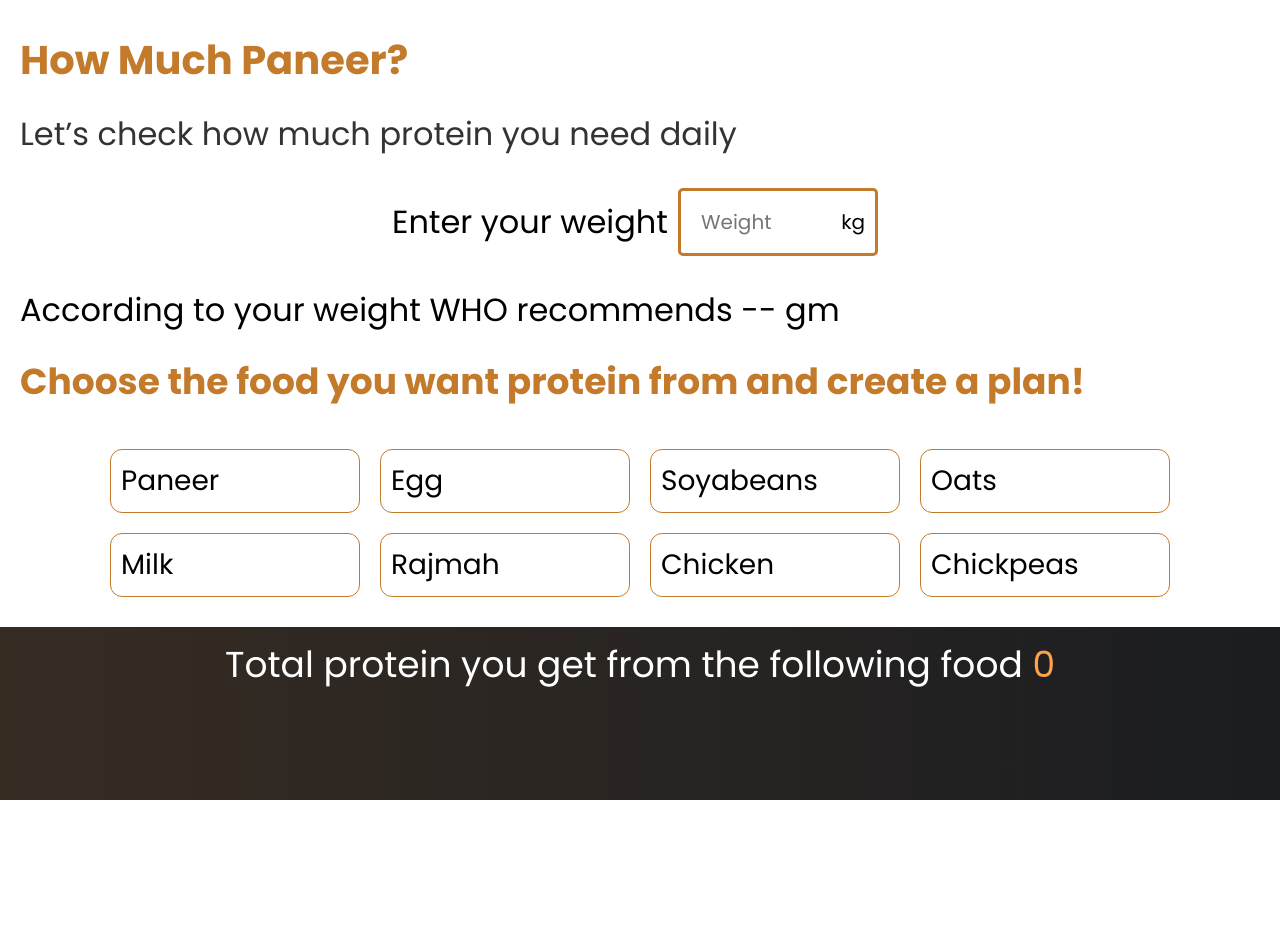
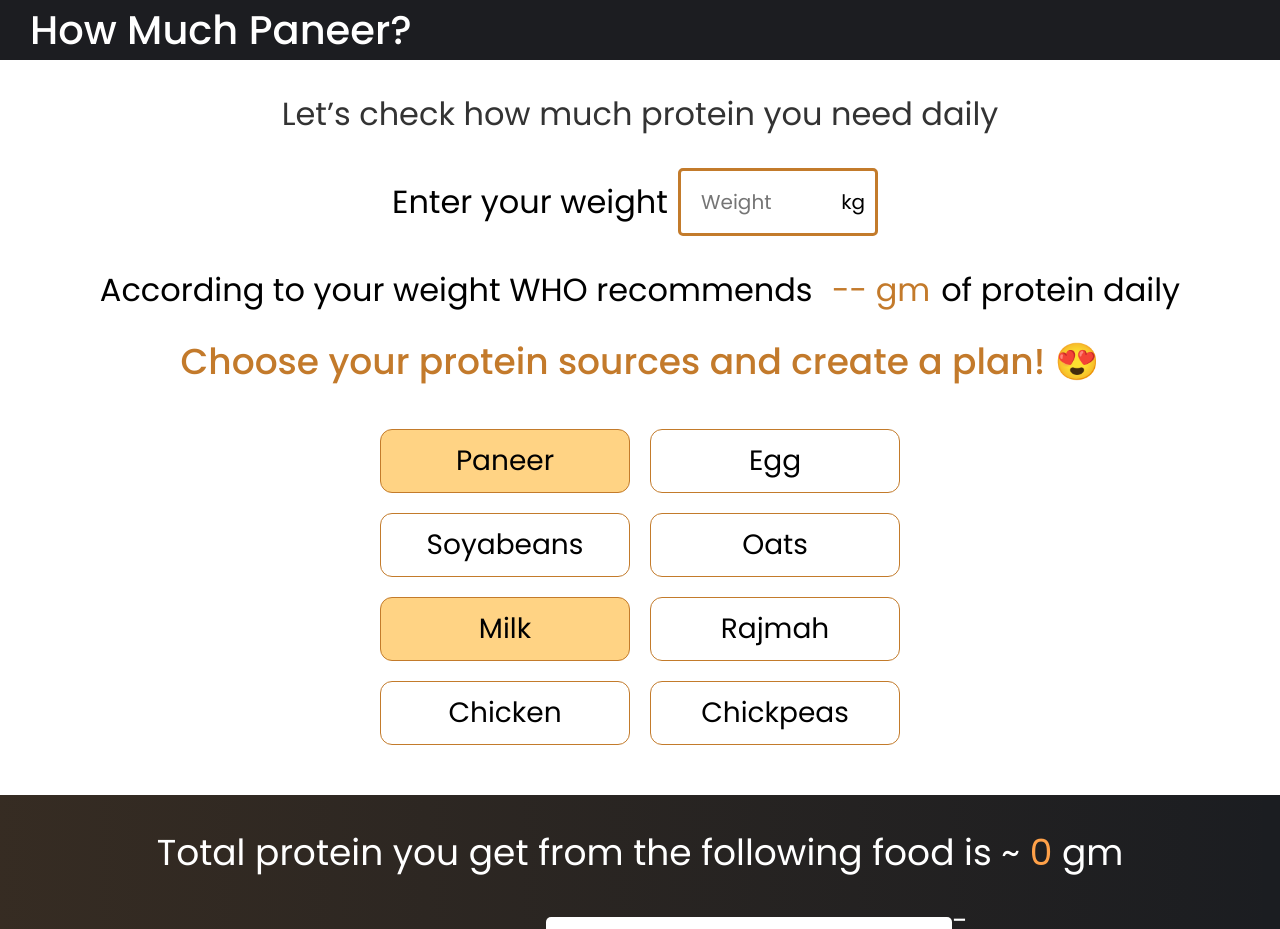
Before and after one commit to ayushrungta8/how_much_paneer, a React (Create React App) app: page / in a window 1280 px wide. Shown: the top 929 px of the page. Before the commit the page ends 800 px from the top, so only its background shows below. Built offline with nearby package versions, Linux system fonts and the light colour scheme.

Commit message:
updated db and design

```diff
--- a/src/HowMuch.jsx
+++ b/src/HowMuch.jsx
@@ -1,10 +1,18 @@
-import React, { useState } from "react";
+import React, { useEffect, useState } from "react";
 import styled from "styled-components";
 import foods from "./db";
 import ProteinTab from "./ProteinTab";
 const HowMuch = () => {
   const [weight, setWeight] = useState(0);
   const [foodList, setFoodList] = useState([...foods]);
+  const [contentContainerVisible, setContentContainerVisible] = useState(false);
+  useEffect(() => {
+    let visible = false;
+    foodList.forEach((food) => {
+      food.selected && (visible = true);
+    });
+    setContentContainerVisible(visible);
+  }, [foodList]);
 
   const handleCapsuleSelect = (e) => {
     console.log(e.target.id);
@@ -17,20 +25,29 @@ const HowMuch = () => {
 
   const handleQuantityChange = (e, food) => {
     // food.totalProtein = e.target.value / food.proteinContent;
-    console.log(e.target.value);
-    console.log(food);
+    // console.log(e.target.value);
+    // console.log(food);
     const tempFoodList = [...foodList];
     tempFoodList.forEach((item) => {
       item.id === food.id &&
-        (item.totalProtein = e.target.value / item.proteinContent);
+        (item.totalProtein = Math.ceil(e.target.value * item.proteinContent));
     });
     setFoodList(tempFoodList);
   };
 
   return (
     <Container>
-      <SubContainerVertical style={{ alignItems: "flex-start" }}>
-        <Heading>How Much Paneer?</Heading>
+      <Heading
+        style={{
+          backgroundColor: "#1C1D21",
+          width: "100%",
+          padding: "0 30px",
+          color: "#fff",
+        }}
+      >
+        How Much Paneer?
+      </Heading>
+      <SubContainerVertical>
         <SubHeading style={{ color: "#333333" }}>
           Let’s check how much protein you need daily
         </SubHeading>
@@ -47,10 +64,22 @@ const HowMuch = () => {
       </SubContainerHorizontal>
       <SubContainerVertical>
         <SubHeading>
-          According to your weight WHO recommends {weight ? weight : "--"} gm
+          According to your weight WHO recommends{" "}
+          <span
+            style={{
+              color: "#c37a2b",
+              minWidth: "120px",
+              display: "inline-block",
+              textAlign: "center",
+            }}
+          >
+            {" "}
+            {weight ? Math.ceil(weight * 0.83) : "--"} gm{" "}
+          </span>
+          of protein daily
         </SubHeading>
         <Heading style={{ fontSize: "36px" }}>
-          Choose the food you want protein from and create a plan!
+          Choose your protein sources and create a plan! &#128525;
         </Heading>
       </SubContainerVertical>
       <CapsuleContainer>
@@ -65,15 +94,19 @@ const HowMuch = () => {
           </Capsule>
         ))}
       </CapsuleContainer>
+
       <ContentContainer>
+        {contentContainerVisible && (
           <SubHeading style={{ fontSize: "36px", color: "#fff" }}>
-          Total protein you get from the following food{" "}
+            Total protein you get from the following food is ~{" "}
             <span style={{ fontSize: "36px", color: "#FFA149" }}>
               {foodList.reduce((acc, curr) => {
                 return (acc += curr.totalProtein);
               }, 0)}
-          </span>
+            </span>{" "}
+            gm
           </SubHeading>
+        )}
         <TableContainer>
           {foodList.map((food) => {
             return food.selected ? (
@@ -111,13 +144,14 @@ const Container = styled.div`
   width: 100%;
   display: flex;
   flex-direction: column;
-  justify-content: center;
+  /* justify-content: center; */
   align-items: center;
 `;
 const CapsuleContainer = styled.div`
   display: flex;
   flex-wrap: wrap;
   justify-content: center;
+  width: 60%;
 `;
 const Capsule = styled.div`
   /* background-color: #fff; */
@@ -128,6 +162,7 @@ const Capsule = styled.div`
   border-radius: 12px;
   width: 250px;
   font-size: 28px;
+  text-align: center;
 `;
 const Input = styled.input`
   padding: 10px;
@@ -138,10 +173,12 @@ const Input = styled.input`
     outline: none;
   }
 `;
-const Heading = styled.h1`
+const Heading = styled.div`
   padding: 10px 0;
   font-size: 40px;
   color: #c37a2b;
+  font-weight: 500;
+
   /* align-self: start; */
 `;
 const SubHeading = styled.div`
@@ -156,8 +193,10 @@ const ContentContainer = styled.div`
   flex-direction: column;
   align-items: center;
   /* justify-content: center; */
-  margin-top: 20px;
+
+  margin-top: 40px;
   flex: 1;
+  padding: 20px 0;
   background: linear-gradient(
       89.98deg,
       rgba(195, 122, 43, 0.16) 0.02%,
@@ -176,6 +215,6 @@ const SubContainerVertical = styled.div`
   flex-direction: column;
   padding: 20px;
   /* justify-content: center; */
-  /* align-items: center; */
+  align-items: center;
 `;
 export default HowMuch;
--- a/src/ProteinTab.jsx
+++ b/src/ProteinTab.jsx
@@ -5,9 +5,18 @@ const ProteinTab = ({ food, handleQuantityChange }) => {
   return (
     <Container>
       <Text align="flex-start">{food.name}</Text>
-      <Input onChange={(e) => handleQuantityChange(e, food)} />
+      <Input
+        placeholder={
+          food.name === "Egg"
+            ? "Enter in Number"
+            : food.name === "Milk"
+            ? "Enter in litre"
+            : "Enter in gm"
+        }
+        onChange={(e) => handleQuantityChange(e, food)}
+      />
       <Text align="flex-end">
-        {food.totalProtein !== 0 ? food.totalProtein : "--"}
+        {food.totalProtein !== 0 ? `${food.totalProtein} gm ` : "--"}
       </Text>
     </Container>
   );
@@ -22,7 +31,7 @@ const Text = styled.div`
   display: flex;
   justify-content: ${(props) => props.align};
   /* text-align: left; */
-  font-size: 20px;
+  font-size: 28px;
   color: #fff;
 `;
 const Input = styled.input`
--- a/src/db.jsx
+++ b/src/db.jsx
@@ -1,56 +1,56 @@
 const foods = [
   {
     name: "Paneer",
-    proteinContent: 20,
-    selected: false,
+    proteinContent: 0.14,
+    selected: true,
     totalProtein: 0,
     id: (Math.random().toString(36) + "00000000000000000").slice(2, 7),
   },
   {
     name: "Egg",
-    proteinContent: 20,
+    proteinContent: 13,
     selected: false,
     totalProtein: 0,
     id: (Math.random().toString(36) + "00000000000000000").slice(2, 7),
   },
   {
     name: "Soyabeans",
-    proteinContent: 20,
+    proteinContent: 0.12,
     selected: false,
     totalProtein: 0,
     id: (Math.random().toString(36) + "00000000000000000").slice(2, 7),
   },
   {
     name: "Oats",
-    proteinContent: 20,
+    proteinContent: 0.16,
     selected: false,
     totalProtein: 0,
     id: (Math.random().toString(36) + "00000000000000000").slice(2, 7),
   },
   {
     name: "Milk",
-    proteinContent: 20,
-    selected: false,
+    proteinContent: 32,
+    selected: true,
     totalProtein: 0,
     id: (Math.random().toString(36) + "00000000000000000").slice(2, 7),
   },
   {
     name: "Rajmah",
-    proteinContent: 20,
+    proteinContent: 0.09,
     selected: false,
     totalProtein: 0,
     id: (Math.random().toString(36) + "00000000000000000").slice(2, 7),
   },
   {
     name: "Chicken",
-    proteinContent: 20,
+    proteinContent: 0.27,
     selected: false,
     totalProtein: 0,
     id: (Math.random().toString(36) + "00000000000000000").slice(2, 7),
   },
   {
     name: "Chickpeas",
-    proteinContent: 20,
+    proteinContent: 0.19,
     selected: false,
     totalProtein: 0,
     id: (Math.random().toString(36) + "00000000000000000").slice(2, 7),
```
Lines whose indentation alone changed are shown as unchanged.
